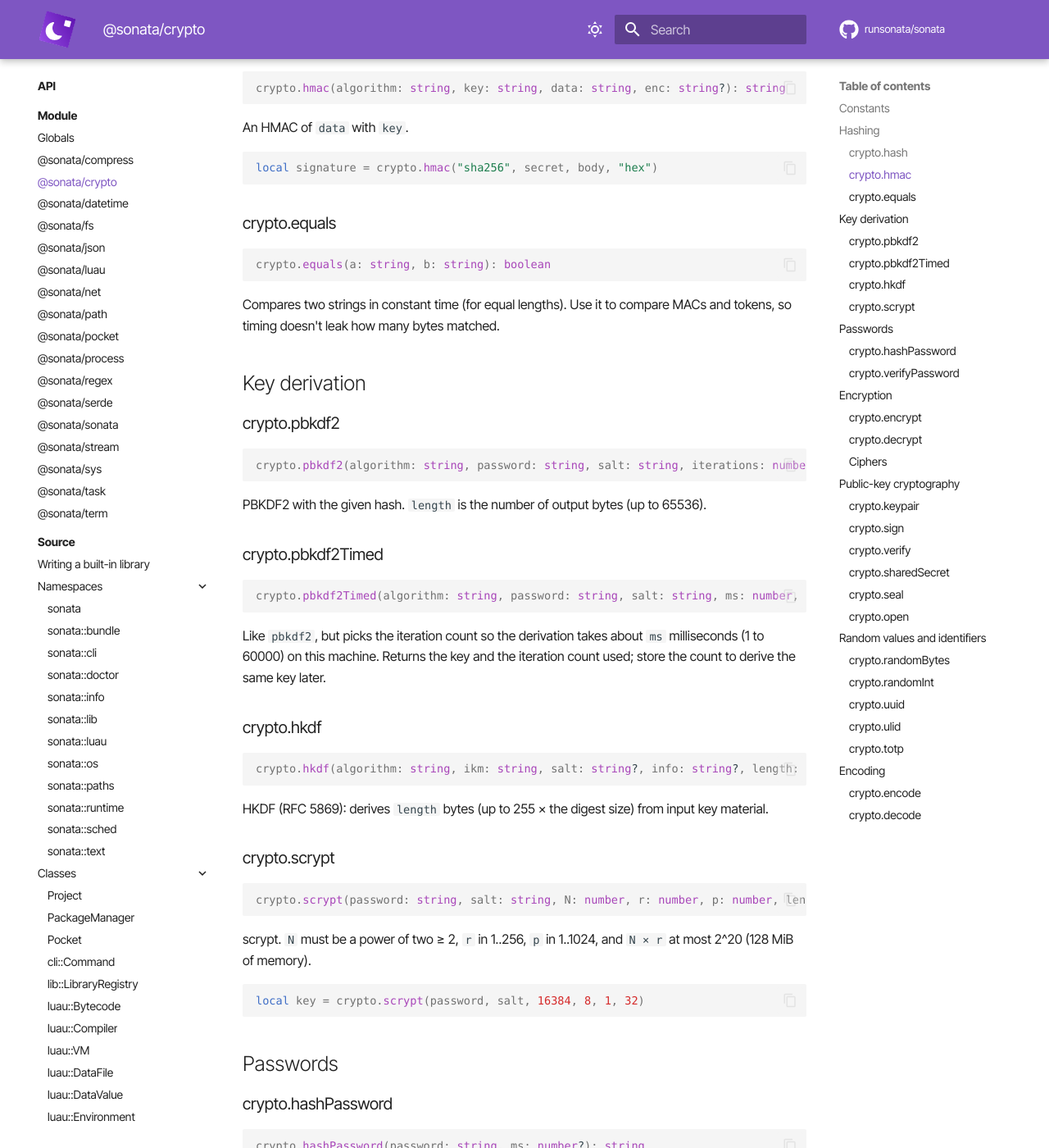
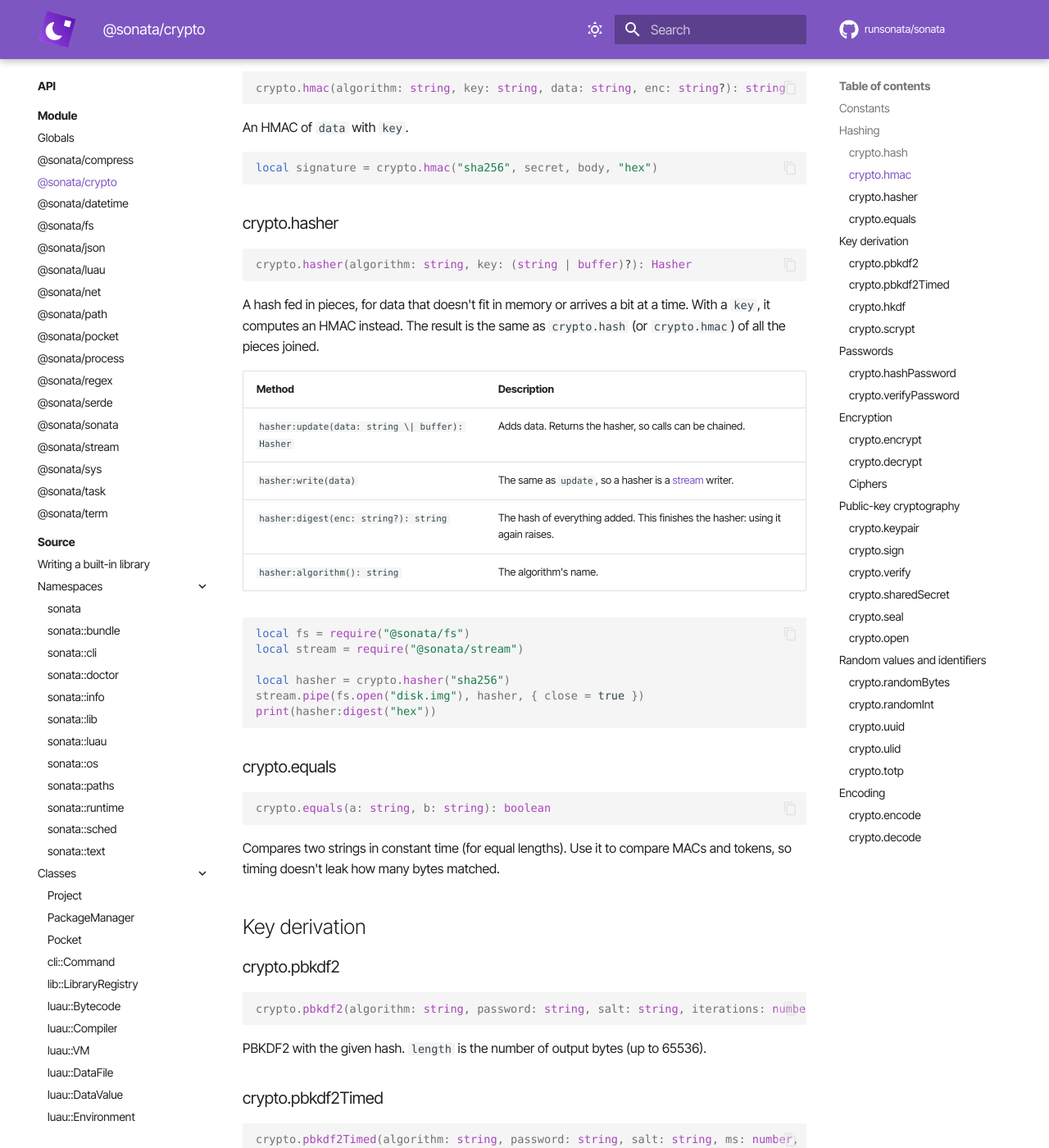
Before and after one commit to runsonata/docs, an MkDocs documentation site: the page built from docs/api/module/crypto.md, in a window 1280 px wide and 1400 px high, scrolled down 1405 px. Shown: the whole window at 82% size. Built offline with MkDocs 1.6.1 and Material for MkDocs 9.7.7, drawn with Linux system fonts in a browser that asks for light colours; some web fonts are replaced; comment, search, counter and statistics services are not loaded.

Commit message:
Document crypto.hasher

````diff
--- a/docs/api/module/crypto.md
+++ b/docs/api/module/crypto.md
@@ -59,6 +59,32 @@ An HMAC of `data` with `key`.
 
 ```luau
 local signature = crypto.hmac("sha256", secret, body, "hex")
+```
+
+### crypto.hasher
+
+```luau
+crypto.hasher(algorithm: string, key: (string | buffer)?): Hasher
+```
+
+A hash fed in pieces, for data that doesn't fit in memory or arrives a bit at a time. With a
+`key`, it computes an HMAC instead. The result is the same as `crypto.hash` (or `crypto.hmac`)
+of all the pieces joined.
+
+| Method | Description |
+|---|---|
+| `hasher:update(data: string \| buffer): Hasher` | Adds data. Returns the hasher, so calls can be chained. |
+| `hasher:write(data)` | The same as `update`, so a hasher is a [stream](stream.md) writer. |
+| `hasher:digest(enc: string?): string` | The hash of everything added. This finishes the hasher: using it again raises. |
+| `hasher:algorithm(): string` | The algorithm's name. |
+
+```luau
+local fs = require("@sonata/fs")
+local stream = require("@sonata/stream")
+
+local hasher = crypto.hasher("sha256")
+stream.pipe(fs.open("disk.img"), hasher, { close = true })
+print(hasher:digest("hex"))
 ```
 
 ### crypto.equals
````
